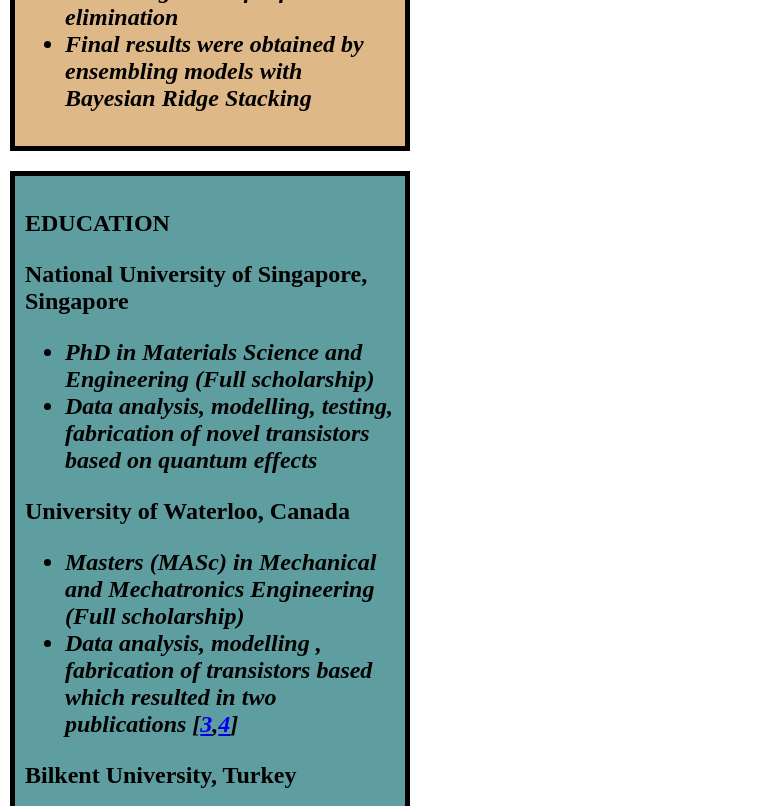
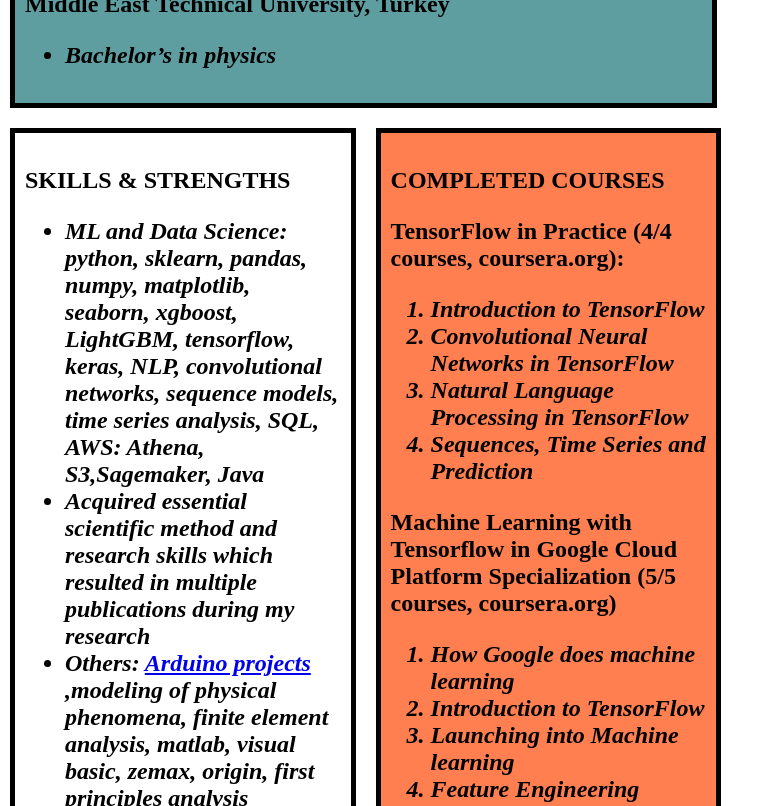
Before and after one commit to salamatburj/module2-solution, a plain HTML site: page index.html in a window 768 px wide. Shown: the part 3560-4366 px from the top of the page. Drawn offline with Linux system fonts and the light colour scheme.

Commit message:
media update

```diff
--- a/css/StyleSheet.css
+++ b/css/StyleSheet.css
@@ -34,8 +34,8 @@ article{
 
 }
 .skills {
-	color: gray;
-	clear: left;
+	background-color: : gray;
+
 }
 .courses {
 	background-color: #FF7F50;
@@ -49,12 +49,34 @@ article{
 article  li {
 	font-style: italic;
 }
-
 #box {
 	padding: 10px;
 	border: 5px solid black;
 	margin: 10px;
-	width: 400px;
+	}
+
+
+@media (min-width: 992px){
+	article {float: left;}
+	#box {
+	width: 30%;}
 
 
 }
+@media (max-width: 991px) and (min-width: 768px){
+	article {float: left;}
+	#box {
+	width: 45%;}
+	#box.education{
+		float: none;
+		clear: both;
+		width: 92%
+	}
+
+
+}
+
+@media (max-width: 767px){
+	#box{width: 95%}
+
+}
```
